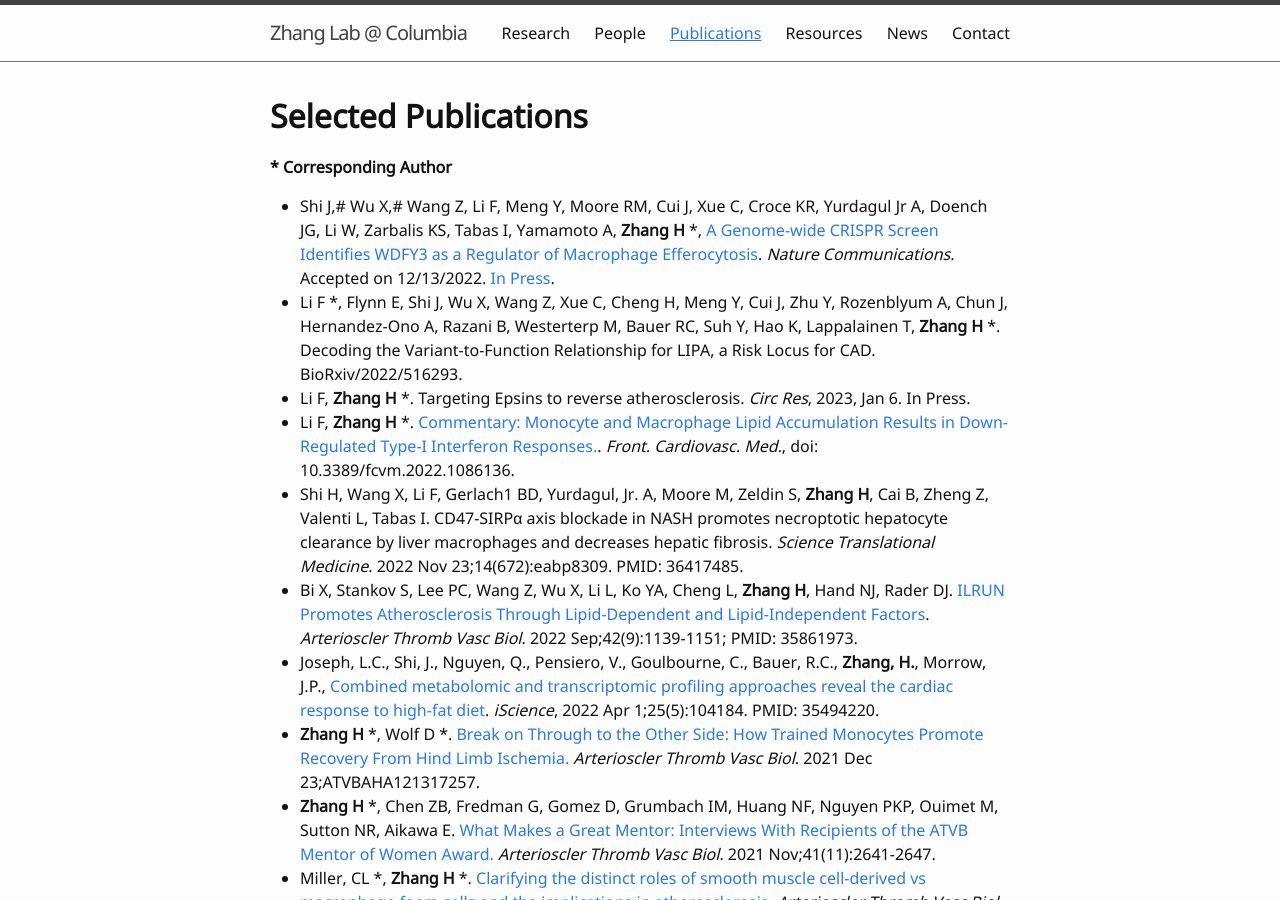
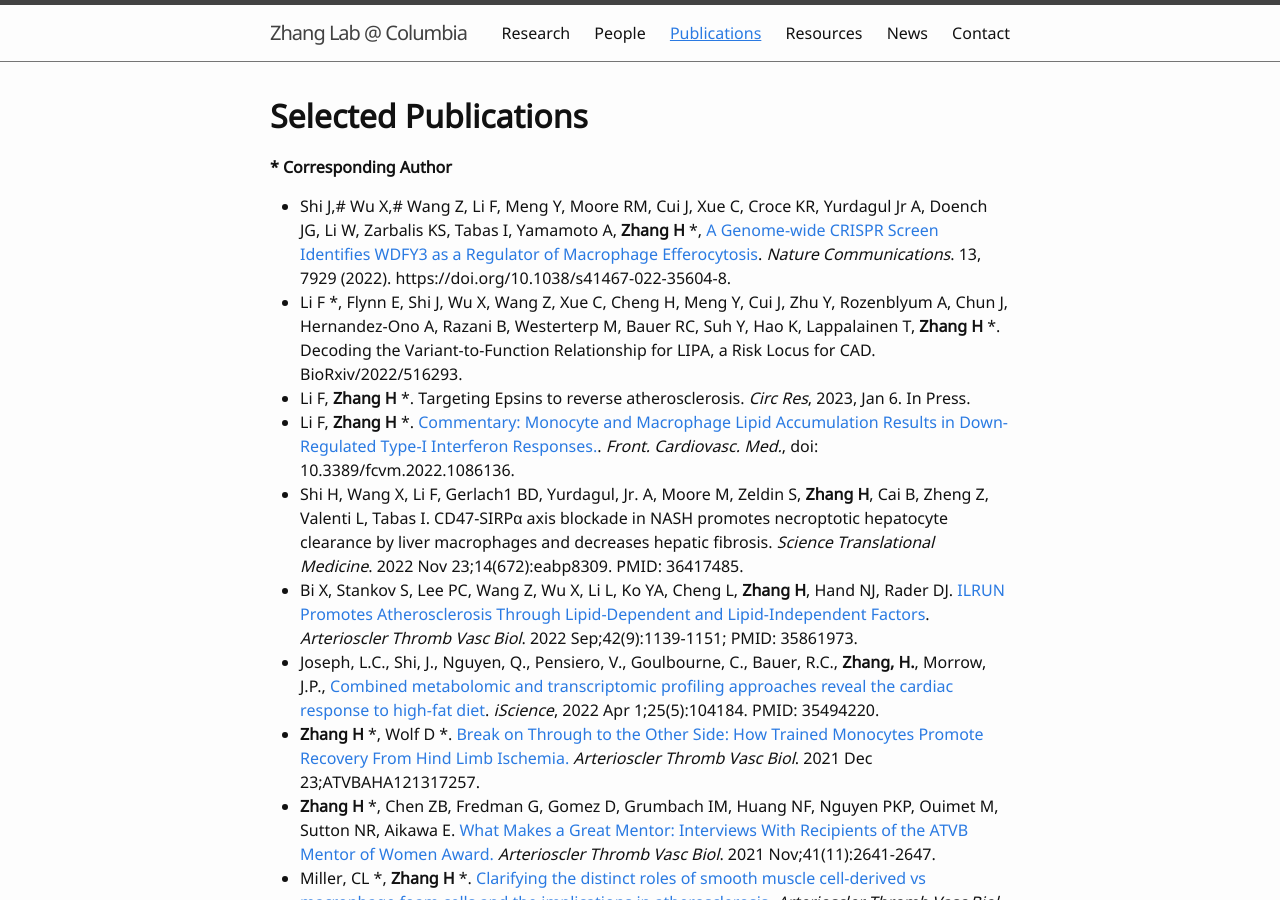
Before and after one commit to hanruizhang/zhanglab, a Jekyll site: the page built from 3_Publications.md, in a window 1280 px wide and 900 px high. Built offline with Jekyll 4.4.1, drawn with Linux system fonts in a browser that asks for light colours.

Commit message:
Update 3_Publications.md

```diff
--- a/3_Publications.md
+++ b/3_Publications.md
@@ -7,7 +7,7 @@
 
 __*__ **Corresponding Author**
 
-- Shi J,# Wu X,# Wang Z, Li F, Meng Y, Moore RM, Cui J, Xue C, Croce KR, Yurdagul Jr A, Doench JG, Li W, Zarbalis KS, Tabas I, Yamamoto A, **Zhang H** *, [A Genome-wide CRISPR Screen Identifies WDFY3 as a Regulator of Macrophage Efferocytosis](https://www.biorxiv.org/content/10.1101/2022.01.21.477299v1). _Nature Communications_. Accepted on 12/13/2022. [In Press](https://doi.org/10.1038/s41467-022-35604-8).
+- Shi J,# Wu X,# Wang Z, Li F, Meng Y, Moore RM, Cui J, Xue C, Croce KR, Yurdagul Jr A, Doench JG, Li W, Zarbalis KS, Tabas I, Yamamoto A, **Zhang H** *, [A Genome-wide CRISPR Screen Identifies WDFY3 as a Regulator of Macrophage Efferocytosis](https://doi.org/10.1038/s41467-022-35604-8). _Nature Communications_. 13, 7929 (2022). https://doi.org/10.1038/s41467-022-35604-8.
 - Li F *, Flynn E, Shi J, Wu X, Wang Z, Xue C, Cheng H, Meng Y, Cui J, Zhu Y, Rozenblyum A, Chun J, Hernandez-Ono A, Razani B, Westerterp M, Bauer RC, Suh Y, Hao K, Lappalainen T, **Zhang H** *. Decoding the Variant-to-Function Relationship for LIPA, a Risk Locus for CAD. BioRxiv/2022/516293.
 - Li F, **Zhang H** *. Targeting Epsins to reverse atherosclerosis. _Circ Res_, 2023, Jan 6. In Press.
 - Li F, **Zhang H** *. [Commentary: Monocyte and Macrophage Lipid Accumulation Results in Down-Regulated Type-I Interferon Responses.](doi: 10.3389/fcvm.2022.1086136). _Front. Cardiovasc. Med._, doi: 10.3389/fcvm.2022.1086136.
```
